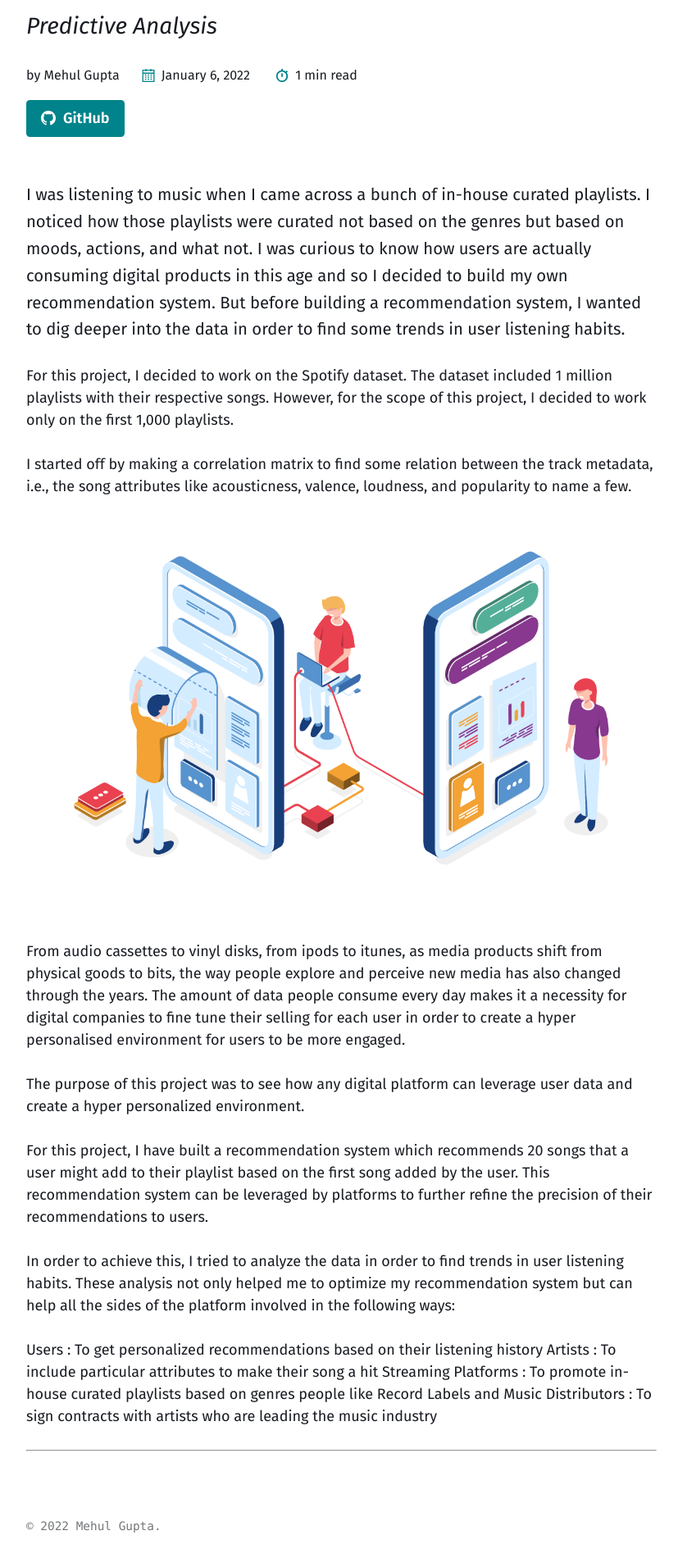
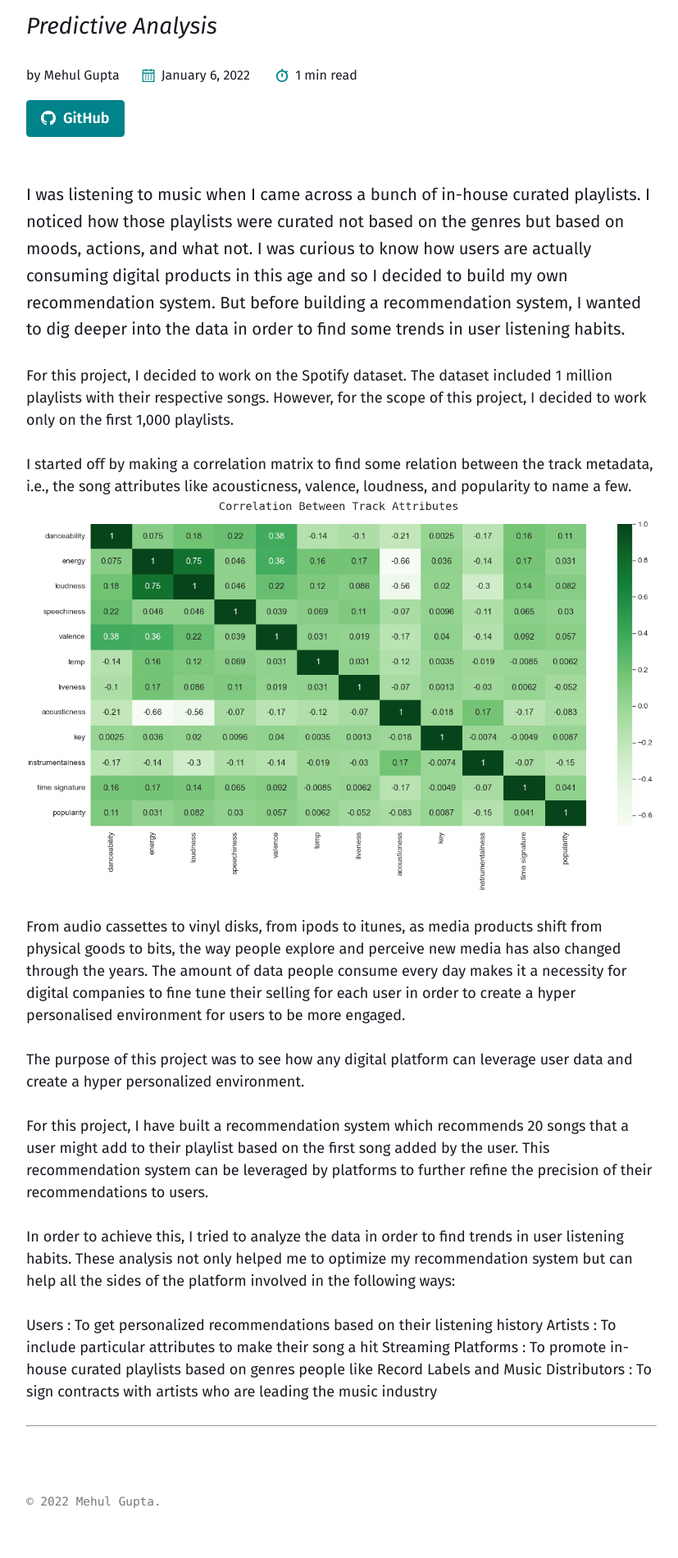
Before and after one commit to mehulg25/mehulg25.github.io, a Jekyll site: the page built from _projects/Recommendation-System.md, in a window 1280 px wide. Shown: the part 1190-3090 px from the top of the page at 82% size, without its empty margins (40-867 px from the left). Built offline with Jekyll 4.4.1, drawn with Linux system fonts in a browser that asks for light colours; after the commit the page ends 3059 px from its top, so only the background shows below that.

Commit message:
Bug Fixes

```diff
--- a/_projects/Recommendation-System.md
+++ b/_projects/Recommendation-System.md
@@ -19,7 +19,7 @@
 For this project, I decided to work on the Spotify dataset. The dataset included 1 million playlists with their respective songs. However, for the scope of this project, I decided to work only on the first 1,000 playlists.
 
 I started off by making a correlation matrix to find some relation between the track metadata, i.e., the song attributes like acousticness, valence, loudness, and popularity to name a few.
-![plot](/assets/images/projects/recommendation-3.png)
+![plot](/assets/images/projects/corr.png)
 
 
 From audio cassettes to vinyl disks, from ipods to itunes, as media products shift from physical goods to bits, the way people explore and perceive new media has also changed through the years. The amount of data people consume every day makes it a necessity for digital companies to fine tune their selling for each user in order to create a hyper personalised environment for users to be more engaged.
```
